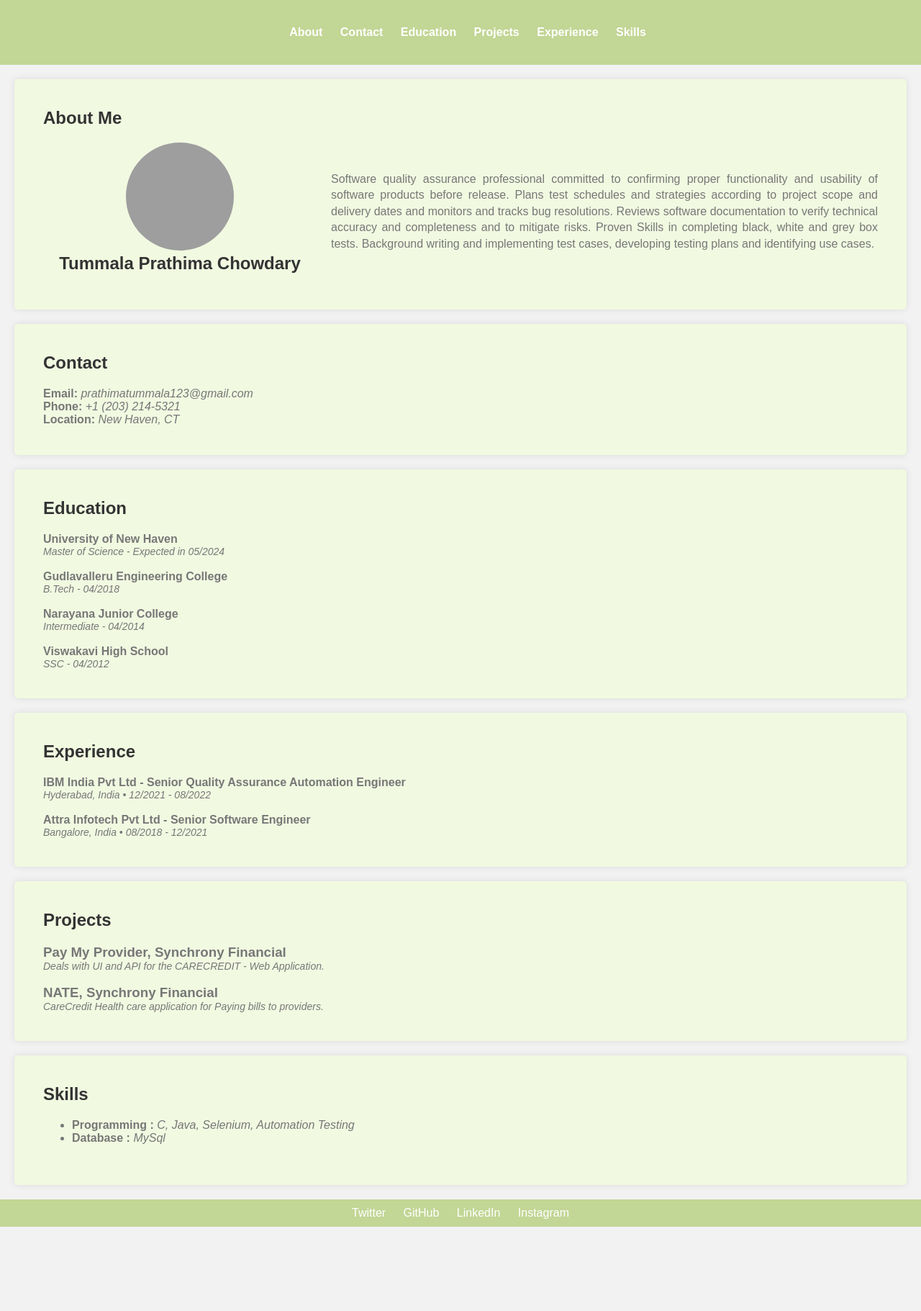
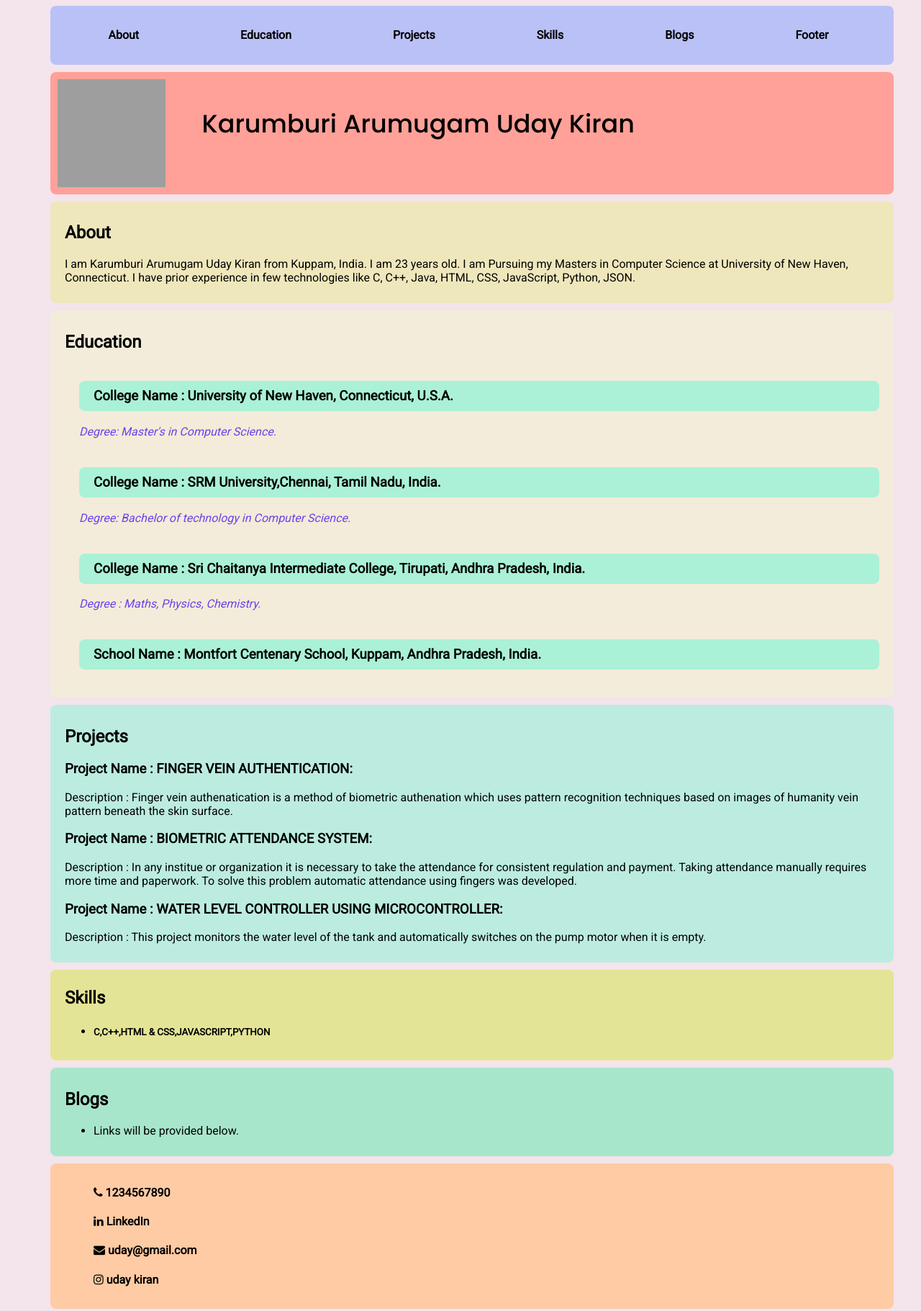
Before and after one commit to Yesh-Chala/test-node, a website: page public/index.html in a window 1280 px wide. Shown: the whole page at 72% size. Before the commit the page ends 1704 px from the top, so only its background shows below. Drawn offline with Linux system fonts and the light colour scheme; grey boxes are pictures that could not be loaded.

Commit message:
Update index.html

```diff
--- a/public/index.html
+++ b/public/index.html
@@ -3,294 +3,254 @@
 <head>
     <meta charset="UTF-8">
     <meta name="viewport" content="width=device-width, initial-scale=1.0">
-    <title>Prathima Portfolio</title>
-    <!-- <link rel="stylesheet" href="styles.css"> -->
+    <title>Resume</title>
+    <link rel="preconnect" href="https://fonts.googleapis.com">
+<link rel="preconnect" href="https://fonts.gstatic.com" crossorigin>
+<link rel="preconnect" href="https://fonts.googleapis.com">
+<link rel="preconnect" href="https://fonts.gstatic.com" crossorigin>
+<link href="https://fonts.googleapis.com/css2?family=Inter:wght@500&family=Poppins:wght@300;500&family=Roboto&display=swap" rel="stylesheet"><link rel="stylesheet" href="https://cdnjs.cloudflare.com/ajax/libs/font-awesome/4.7.0/css/font-awesome.min.css">
 <style>
-        body, h1, h2, h3, p {
-    margin: 0;
-    padding: 0;
+
+body{
+    margin-left: 40px ;
+    padding-left: 30px;
+    padding-right: 30px;
+    font-family: 'Roboto', sans-serif;
+    background-color: #f4e4ec;;
+}
+#nav-sections{
+display: flex;
+flex-direction: row;
+justify-content: space-around;
+}
+#socials{
+
+    display: flex;
+    justify-content: space-around;
+}
+#title{
+    display: flex;
+    flex-direction: row;
+    align-items: flex-start;
+}
+a{
+    text-decoration: none;
+    color: black;
+}
+a:hover{
+    font-size: 18px;
+    text-decoration: underline;
+}
+#title{
+    padding: 10px;
+    padding-right: 20px;
+    background-color: #ffa198;
+    border-radius: 8px;
+    margin-bottom: 10px;
+}
+#nav{
+    padding: 10px;
+    padding-right: 20px;
+    background-color: #bac1f7;
+    border-radius: 8px;
+    margin-bottom: 10px;
+}
+#row1{
+    display: flex;
+    padding: 30px;
+    justify-content: space-evenly;
+}
+#row2{
+    display: flex;
+    padding: 30px;
+    justify-content: space-evenly;
+}
+#row3{
+    display: flex;
+    justify-content: center;
+}
+#About{
+    margin-top: 10px;
+    padding: 10px;
+    padding-left: 20px;
+    background-color: #EFE7BC;
+    border-radius: 8px;
+}
+#Education{
+    margin-top: 10px;
+    padding: 10px;
+    padding-left: 20px;
+    background-color: #F3ECDA;
+    border-radius: 8px;
+}
+#Education h3{
+    margin-top: 10px;
+    padding: 10px;
+    padding-left: 20px;
+    background-color: #aaf1d7;
+    border-radius: 8px;
+}
+#Education i{
+    color: #6c42eb;
+}
+#Projects{
+    margin-top: 10px;
+    padding: 10px;
+    padding-left: 20px;
+    background-color: #BCECE0;
+    border-radius: 8px;
+}
+#Skills{
+    margin-top: 10px;
+    padding: 10px;
+    padding-left: 20px;
+    background-color: #e4e496;
+    border-radius: 8px;
+}
+#Blogs{
+    margin-top: 10px;
+    padding: 10px;
+    padding-left: 20px;
+    background-color: #a8e6cb;
+    border-radius: 8px;
+}
+#Footer{
+    margin-top: 10px;
+    padding: 10px;
+    padding-left: 20px;
+    background-color: #FFCBA4;
+    border-radius: 8px;
+}
+#grid-execution{
+    display: grid;
+    grid-template-columns: 1fr 3fr;
+}
+@media screen and (max-width:415px) {
+
+    #nav-sections{
+        display: flex;
+        flex-direction: column;
+        }
+        body{
+            margin-left: 10px ;
+            padding-left: 15px;
+            padding-right: 10px;
+            font-family: 'Inter', sans-serif;
+        }
+        #nav{
+            padding: 20px;
+            padding-right: 10px;
+            background-color: #64b5f6;
+            border-radius: 8px;
+        }
+        #socials{
+            display: flex;
+            flex-direction: column;
+        }
+        #title{
+            display: flex;
+            flex-direction: column;
+            align-items: flex-start;
+        }
+#grid-execution{
+    display: grid;
+    grid-template-columns: 1fr;
+    }
 }
 
-body {
-    font-family: Arial, sans-serif;
-    background-color: #f2f2f2;
-}
 
-header {
-    background-color: #C2D695;
-    color: #fff;
-    padding: 20px 0;
-}
 
-nav ul {
-    list-style-type: none;
-    text-align: center;
-}
-
-nav ul li {
-    display: inline;
-    margin-right: 20px;
-}
-
-nav a {
-    text-decoration: none;
-    color: #fff;
-    font-weight: bold;
-}
-
-section {
-    padding: 40px;
-    background-color: #F1F9E1;
-    margin: 20px;
-    border-radius: 5px;
-    box-shadow: 0 0 10px rgba(0, 0, 0, 0.1);
-}
-
-h2 {
-    color: #333;
-    margin-bottom: 20px;
-}
-
-.project {
-    margin-bottom: 20px;
-}
-
-footer {
-    background-color: #C2D695;
-    color: #fff;
-    text-align: center;
-    padding: 10px 0;
-}
-
-.social-links a {
-    color: #fff;
-    text-decoration: none;
-    margin: 0 10px;
-}
-
-.social-links a:hover {
-    text-decoration: underline;
-}
-
-.about-info {
-    display: flex;
-    align-items: center;
-    justify-content: center;
-    text-align: center;
-}
-
-.left {
-    flex: 1;
-    padding-right: 20px;
-    text-align: center;
-}
-
-.left img {
-    width: 150px;
-    height: 150px;
-    border-radius: 50%;
-}
-
-.right {
-    flex: 2;
-    text-align: justify;
-}
-
-.about-info h3 {
-    color: #333;
-    font-size: 24px;
-    margin-bottom: 10px;
-}
-
-.about-info p {
-    color: #777;
-    font-size: 16px;
-    line-height: 1.4;
-}
-
-.education-info {
-    font-size: 16px;
-    color: #777;
-}
-
-.experience-info {
-    font-size: 16px;
-    color: #777;
-}
-
-.project-info {
-    color: #777;
-}
-
-.skills-info {
-    color: #777;
-}
-
-.contact-info {
-    color: #777;
-}
-
-.row{
-    display: grid;
-    grid-template-columns: 1fr 1fr;
-    grid-template-rows: auto 1fr;
-    grid-gap:0.1%;
-    grid-template-areas:
-    "proj1 proj1"
-    "proj2 proj3"
-}
-
-.row nav{
-    grid-area: nav;
-    text-align: center;
-    font-size: 1.5EM;
-    color: #333;
-    margin-bottom: 20px;
-    }
-
-#proj1{
-    overflow-y: auto;
-    grid-area: proj1;
-    background-color: #99B0B0;
-}
-#proj2{
-    overflow-y: auto;
-    grid-area: proj2;
-    background-color: #B5B2B0;
-}
-#proj3{
-    overflow-y: auto;
-    grid-area: proj3;
-    background-color: #8A9EA0;
-}
-
-.column{
-    text-align: center;
-    background-color: #fff;
-    padding: 30px;
-    border-radius: 10px;
-    margin: 10px;
-    box-shadow: 0px 2px 10px rgba(0, 0, 0, 0.1);
-}
-
-    .row h3{
-        color: #333;
-        margin-bottom: 10px;
-    }
-
-    .row p{
-        color: #777;
-        font-style: italic;
-        font-size: 14px;
-        margin-bottom: 10px;
-    }
-
-    @media  only screen and (max-width:500px) {
-        .row{
-            grid-template-areas:
-            "proj1 proj1"
-            "proj2 proj2"
-            "proj3 proj3"
-        }
-    }
 </style>
 </head>
 <body>
-    <header>
-        <nav>
-            <ul>
-                <li><a href="#about">About</a></li>
-                <li><a href="#contact">Contact</a></li>
-                <li><a href="#education">Education</a></li>
-                <li><a href="#projects">Projects</a></li>
-                <li><a href="#experience">Experience</a></li>
-                <li><a href="#skills">Skills</a></li>
-            </ul>
+    <div>
+        <nav id="nav">
+            <div id="nav-sections">
+                <h4><a href="#About">About</a></h4>
+                <h4><a href="#Education">Education</a></h4>
+                <h4><a href="#Projects">Projects</a></h4>
+                <h4><a href="#Skills">Skills</a></h4>
+                <h4><a href="#Blogs">Blogs</a></h4>
+                <h4><a href="#Footer">Footer</a></h4>
+            </div>
         </nav>
-    </header>
-
-    <section id="about">
-        <h2>About Me</h2>
-        <div class="about-info">
-            <div class="left">
-                <img src="https://images.unsplash.com/photo-1695251583980-a0e1e427f8d0?ixlib=rb-4.0.3&ixid=M3wxMjA3fDB8MHxwaG90by1wYWdlfHx8fGVufDB8fHx8fA%3D%3D&auto=format&fit=crop&w=2874&q=80" alt="Tummala Prathima Chowdary">
-                <h3>Tummala Prathima Chowdary</h3>
-            </div>
-            <div class="right">
-                <p>Software quality assurance professional committed to confirming proper functionality and usability of software products before release. Plans test schedules and strategies according to project scope and delivery dates and monitors and tracks bug resolutions. Reviews software documentation to verify technical accuracy and completeness and to mitigate risks. Proven Skills in completing black, white and grey box tests. Background writing and implementing test cases, developing testing plans and identifying use cases.</p>
+        <div id="title">
+            <div id="grid-execution">
+                <img src="https://tse3.mm.bing.net/th?id=OIP.CYoRbXYCA4ZcvuQHehC6pQHaLE&pid=Api&P=0&h=180" alt="Uday Kiran Image" srcset="" height="150px" width="150px">
+                <p style="font-family: 'Poppins', sans-serif; font-size: 35px;" >Karumburi Arumugam Uday Kiran</p>
             </div>
         </div>
+    </div>
+    <div id="tile">
+        <section id="About">
+            <h2>About</h2>
+            <p>I am Karumburi Arumugam Uday Kiran from Kuppam, India. I am 23 years old. I am Pursuing my Masters in Computer Science at University of New Haven, Connecticut. I have prior experience in few technologies like C, C++, Java, HTML, CSS, JavaScript, Python, JSON.</p>
         </section>
-
-    <section id="contact">
-        <h2>Contact</h2>
-        <div class="contact-info">
-            <p><b>Email:</b><lable style="font-style: italic;"> prathimatummala123@gmail.com</lable></p>
-            <p><b>Phone:</b><lable style="font-style: italic;"> +1 (203) 214-5321</lable></p>
-            <p><b>Location:</b><lable style="font-style: italic;"> New Haven, CT</lable></p>
+    </div>
+    <div id="tile">
+        <section id="Education">
+            <h2>
+                Education
+            </h2>
+            <div id="Education">
+            <h3>College Name : University of New Haven, Connecticut, U.S.A.</h3>
+            <i>Degree: Master's in Computer Science.</i>
+            </div>
+            <div id="Education">
+            <h3>College Name : SRM University,Chennai, Tamil Nadu, India.</h3>
+            <i>Degree: Bachelor of technology in Computer Science.</i>
+            </div>
+            <div id="Education">
+            <h3>College Name : Sri Chaitanya Intermediate College, Tirupati, Andhra Pradesh, India.</h3>
+            <i>Degree : Maths, Physics, Chemistry.</i>
+            </div>
+            <div id="Education">
+            <h3>School Name : Montfort Centenary School, Kuppam, Andhra Pradesh, India.</h3>
             </div>
         </section>
-
-    <section id="education">
-        <div class="education-info">
-            <h2>Education</h2>
-            <p><b>University of New Haven</b></p>
-            <p style="font-style: italic;font-size: 14px;">Master of Science - Expected in 05/2024</p>
-            <br>
-            <p><b>Gudlavalleru Engineering College</b></p>
-            <p style="font-style: italic;font-size: 14px;">B.Tech - 04/2018</p>
-            <br>
-            <p><b>Narayana Junior College</b></p>
-            <p style="font-style: italic;font-size: 14px;">Intermediate - 04/2014</p>
-            <br>
-            <p><b>Viswakavi High School</b></p>
-            <p style="font-style: italic;font-size: 14px;">SSC - 04/2012</p>
-
     </div>
+        <div id="tile">
+            <section id="Projects">
+                <h2>
+                    Projects
+                </h2>
+                <h3>Project Name : FINGER VEIN AUTHENTICATION: </h3>
+                <p>Description : Finger vein authenatication is a method of biometric authenation which uses pattern recognition techniques based on images of humanity vein pattern beneath the skin surface.</p>
+                <h3>Project Name : BIOMETRIC ATTENDANCE SYSTEM: </h3>
+                <p>Description : In any institue or organization it is necessary to take the attendance for consistent regulation and payment. Taking attendance manually requires more time and paperwork. To solve this problem automatic attendance using fingers was developed. </p>
+                <h3>Project Name : WATER LEVEL CONTROLLER USING MICROCONTROLLER: </h3>
+                <p>Description : This project monitors the water level of the tank and automatically switches on the pump motor when it is empty. </p>
             </section>
-
-    <section id="experience">
-        <div class="experience-info">
-        <h2>Experience</h2>
-        <p><b>IBM India Pvt Ltd - Senior Quality Assurance Automation Engineer</b></p>
-        <p style="font-style: italic;font-size: 14px;">Hyderabad, India • 12/2021 - 08/2022</p>
-        <br>
-        <p><b>Attra Infotech Pvt Ltd - Senior Software Engineer</b></p>
-        <p style="font-style: italic;font-size: 14px;">Bangalore, India • 08/2018 - 12/2021</p>
-
         </div>
+        <div id="tile">
+            <section id="Skills">
+                <h2 style="margin-top: 15px;">
+                    Skills
+                </h2>
+                <ul>
+                    <li><h5>C,C++,HTML & CSS,JAVASCRIPT,PYTHON</h5></li>
+                </ul>
             </section>
-
-    <section id="projects">
-        <h2>Projects</h2>
-        <div class="project-info">
-            <h3>Pay My Provider, Synchrony Financial</h3>
-            <p style="font-style: italic;font-size: 14px;">Deals with UI and API for the CARECREDIT - Web Application.</p>
         </div>
-        <br>
-        <div class="project-info">
-            <h3>NATE, Synchrony Financial</h3>
-            <p  style="font-style: italic;font-size: 14px;">CareCredit Health care application for Paying bills to providers.</p>
+        <div id="tile">
+            <section id="Blogs">
+                <h2>
+                    Blogs
+                </h2>
+                <ul>
+                    <li>Links will be provided below.</li>
+                </ul>
+                </section>
         </div>
+        <div>
+            <section id="Footer">
+                <ul>
+                <a href="tel:7878787878 "><h4><i class="fa fa-phone"></i> 1234567890</h4></a>
+                <a href="https://www.linkedin.com/"><h4><i class="fa fa-linkedin"></i> LinkedIn</h4></a>
+                <a href="mailto: "><h4><i class="fa fa-envelope"></i> uday@gmail.com</h4></a>
+                <a href="https://www.instagram.com/"><h4><i class="fa fa-instagram"></i> uday kiran</h4></a>
+                </ul>
             </section>
-
-    <section id="skills">
-        <h2>Skills</h2>
-        <div class="skills-info">
-        <ul>
-            <li><b>Programming : </b><label style="font-style: italic;">C, Java, Selenium, Automation Testing</label></li>
-            <li><b>Database : </b><label style="font-style: italic;">MySql</label></li>
-        </ul>
         </div>
-    </section>
-
-    <footer>
-        <div class="social-links">
-            <a href="https://twitter.com/your-twitter" target="_blank">Twitter</a>
-            <a href="https://github.com/your-github" target="_blank">GitHub</a>
-            <a href="https://linkedin.com/in/your-linkedin" target="_blank">LinkedIn</a>
-            <a href="https://instagram.com/your-instagram" target="_blank">Instagram</a>
-        </div>
-    </footer>
 </body>
 </html>
```
Lines whose indentation alone changed are shown as unchanged.
